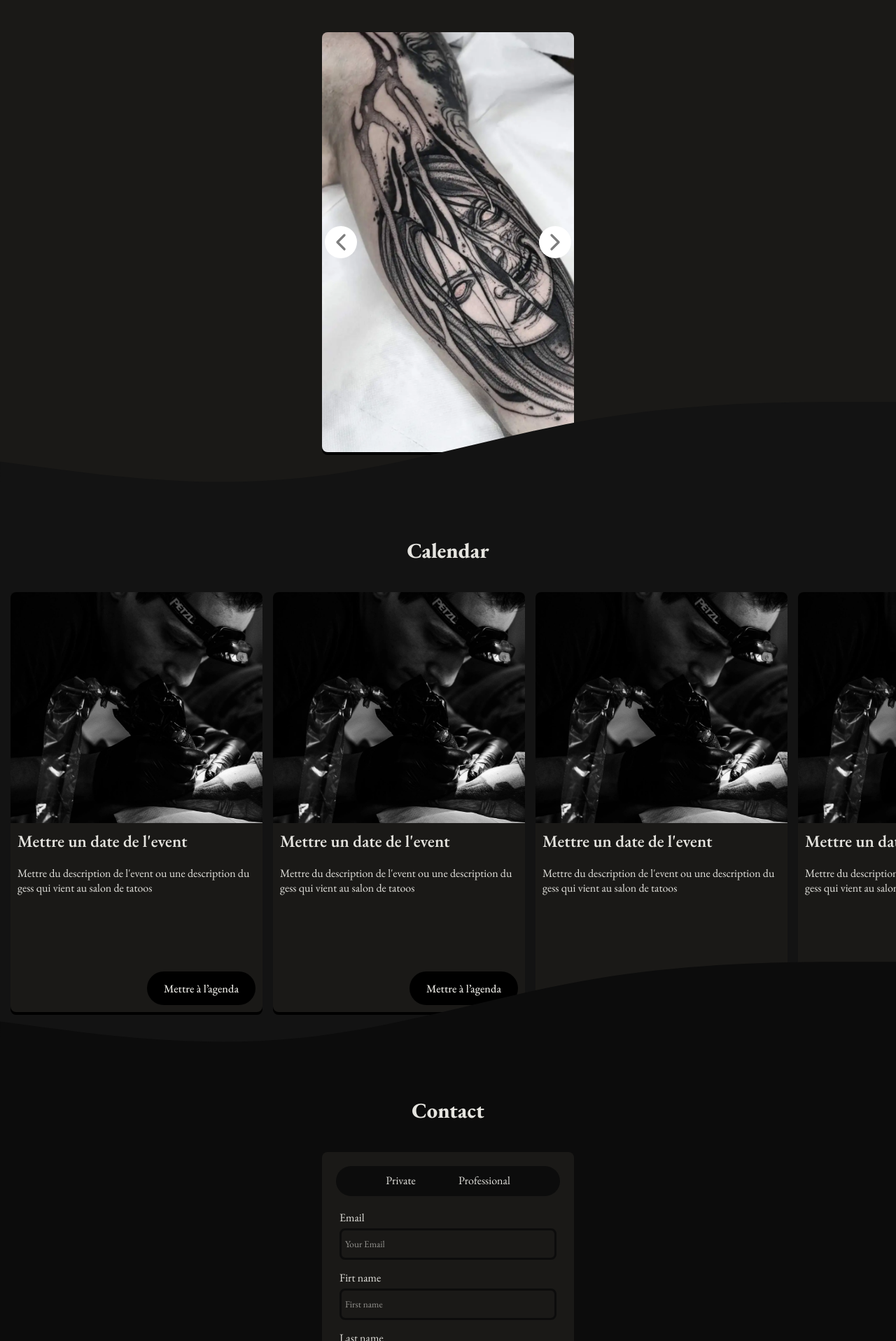
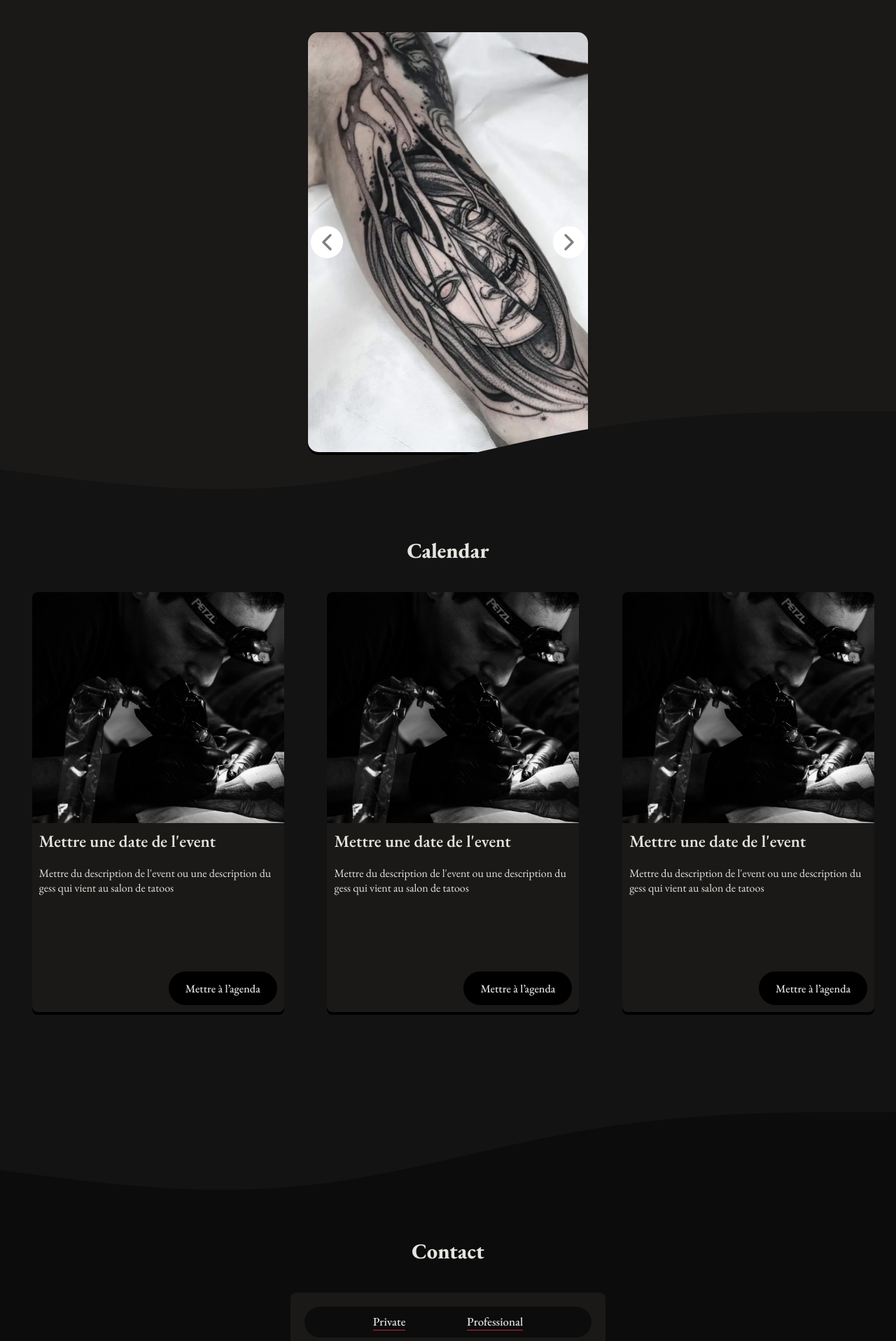
Before and after one commit to Amar-DevWeb/g-sathan, a React (Create React App) app: page / in a window 1280 px wide. Shown: the part 884-2800 px from the top of the page at 70% size. Built offline with nearby package versions, Linux system fonts and the light colour scheme.

Commit message:
begin respensive
path wave ( on respensive wave was buggly )

```diff
--- a/src/App.scss
+++ b/src/App.scss
@@ -5,6 +5,7 @@
   padding: 0;
   box-sizing: border-box;
   color: var(--grey-text);
+  transition: all 0.5s ease-out;
 }
 
 body {
--- a/src/components/Card/Card.module.scss
+++ b/src/components/Card/Card.module.scss
@@ -1,5 +1,5 @@
 .allCard {
-  width: 100%;
+  // width: 100%;
   display: flex;
   justify-content: center;
   align-items: center;
@@ -75,3 +75,10 @@
   background-color: var(--grey-var-3);
   color: var(--red);
 }
+
+@media screen and (min-width : 1024px){
+  .allCard{
+    padding-right: 0;
+    padding-bottom: 15px;
+  }
+}
--- a/src/components/Form/Form.js
+++ b/src/components/Form/Form.js
@@ -1,13 +1,37 @@
-import React from "react";
+import React, {useState} from "react";
 import styles from "./Form.module.scss";
 
 export default function Form() {
+  const [id, setid] = useState(0);
+
+  const handelClick = (index) => {
+    setid(index);
+  };
+
   return (
     <section className={`${styles.allForm}`}>
       <form className={`${styles.form}`}>
         <div className={`${styles.divSelection}`}>
-          <p className={`${styles.selection}`}>Private</p>
-          <p className={`${styles.selection}`}>Professional</p>
+          <p
+            onClick={() => {
+              handelClick(1);
+            }}
+            className={`${styles.selection} ${
+              id === 2 ? "active" : `${styles.active}`
+            }`}
+          >
+            Private
+          </p>
+          <p
+            onClick={() => {
+              handelClick(2);
+            }}
+            className={`${styles.selection} ${
+              id === 1 ? "active" : `${styles.active}`
+            }`}
+          >
+            Professional
+          </p>
         </div>
         <div className={`${styles.description}`}>
           <label className={`${styles.itemLabel}`}>
--- a/src/components/Form/Form.module.scss
+++ b/src/components/Form/Form.module.scss
@@ -116,3 +116,19 @@
     color: var(--red);
   }
 }
+
+.active{
+  font-weight: 500;
+  &::before{
+  width: 100%;
+  }
+}
+
+@media screen and (min-width : 1024px){
+  .form{
+    width: 450px;
+  }
+  .selection{
+    font-size: 1.05rem;
+  }
+}
--- a/src/components/SliderImage/SliderImage.module.scss
+++ b/src/components/SliderImage/SliderImage.module.scss
@@ -36,13 +36,22 @@
   }
 }
 
-.divSlider{
+.divSlider {
   display: flex;
   justify-content: center;
   align-items: center;
   width: 100%;
 }
 
-.Slider{
+.Slider {
   width: 360px;
 }
+
+@media screen and (min-width: 600px) {
+  .allSlider {
+    border-radius: 15px;
+  }
+  .Slider {
+    width: 400px;
+  }
+}
--- a/src/pages/Calendar/Calendar.js
+++ b/src/pages/Calendar/Calendar.js
@@ -1,4 +1,4 @@
-import React, {useEffect} from "react";
+import React, { useEffect, useState } from "react";
 import styles from "./Calendar.module.scss";
 import Titre from "../../components/Title/Title.js";
 import Card from "../../components/Card/Card.js";
@@ -15,65 +15,35 @@ export default function Calendar({ calendarRef, setVisible }) {
     );
     calendarRef.current && observer.observe(calendarRef.current);
   }, [calendarRef]);
+  const [status, setStatus] = useState(true);
   return (
     <section className={`${styles.allCalendar}`} ref={calendarRef}>
       <div className={`${styles.waveRelative}`}>
         <svg
           xmlns="http://www.w3.org/2000/svg"
-          viewBox="0 0 1440 320"
+          viewBox="0 0 1485 160"
           className={`${styles.waveFixed}`}
         >
-          <path d="M0,256L80,266.7C160,277,320,299,480,282.7C640,267,800,213,960,186.7C1120,160,1280,160,1360,160L1440,160L1440,320L1360,320C1280,320,1120,320,960,320C800,320,640,320,480,320C320,320,160,320,80,320L0,320Z"></path>
+          <path d="M0 96L82.5 106.7C165 117 330 139 495 122.7C660 107 825 53 990 26.7C1155 -3.8147e-06 1320 0 1402.5 0H1485V160H1402.5C1320 160 1155 160 990 160C825 160 660 160 495 160C330 160 165 160 82.5 160H0V96Z" />
         </svg>
       </div>
       <Titre text="Calendar" />
       <div className={`${styles.CardScroll}`}>
         <Card
           className={`${styles.Card}`}
-          date="Mettre un date de l'event"
+          date="Mettre une date de l'event"
           description="Mettre du description de l'event ou une description du gess qui vient au salon de tatoos"
         />
         <Card
           className={`${styles.Card}`}
-          date="Mettre un date de l'event"
+          date="Mettre une date de l'event"
           description="Mettre du description de l'event ou une description du gess qui vient au salon de tatoos"
         />
         <Card
           className={`${styles.Card}`}
-          date="Mettre un date de l'event"
+          date="Mettre une date de l'event"
           description="Mettre du description de l'event ou une description du gess qui vient au salon de tatoos"
         />
-        <Card
-          className={`${styles.Card}`}
-          date="Mettre un date de l'event"
-          description="Mettre du description de l'event ou une description du gess qui vient au salon de tatoos"
-        />
-        <Card
-          className={`${styles.Card}`}
-          date="Mettre un date de l'event"
-          description="Mettre du description de l'event ou une description du gess qui vient au salon de tatoos"
-        />
-        <Card
-          className={`${styles.Card}`}
-          date="Mettre un date de l'event"
-          description="Mettre du description de l'event ou une description du gess qui vient au salon de tatoos"
-        />
-        <Card
-          className={`${styles.Card}`}
-          date="Mettre un date de l'event"
-          description="Mettre du description de l'event ou une description du gess qui vient au salon de tatoos"
-        />
-        <Card
-          className={`${styles.Card}`}
-          date="Mettre un date de l'event"
-          description="Mettre du description de l'event ou une description du gess qui vient au salon de tatoos"
-        />
-        <Card
-          className={`${styles.Card}`}
-          date="Mettre un date de l'event"
-          description="Mettre du description de l'event ou une description du gess qui vient au salon de tatoos"
-        />
-
       </div>
     </section>
   );
--- a/src/pages/Calendar/Calendar.module.scss
+++ b/src/pages/Calendar/Calendar.module.scss
@@ -23,6 +23,25 @@
   padding-bottom: 5px;
 }
 
+@media screen and (min-width : 600px){
+  .waveFixed{
+    bottom: -10px;
+
+  }
+  // .waveRelative{
+  //   display: none;
+  // }
+}
+
+@media screen and (min-width : 1024px){
+  .CardScroll{
+    flex-wrap: wrap;
+    justify-content: space-around;
+    padding-bottom: 20%;
+  }
+}
+
+
 /* ===== Scrollbar CSS ===== */
 /* Firefox */
 * {
--- a/src/pages/Contact/Contact.js
+++ b/src/pages/Contact/Contact.js
@@ -20,10 +20,10 @@ export default function Contact({ contactRef, setVisible }) {
       <div className={`${styles.waveRelative}`}>
         <svg
           xmlns="http://www.w3.org/2000/svg"
-          viewBox="0 0 1440 320"
+          viewBox="0 0 1485 160"
           className={`${styles.waveFixed}`}
         >
-          <path d="M0,256L80,266.7C160,277,320,299,480,282.7C640,267,800,213,960,186.7C1120,160,1280,160,1360,160L1440,160L1440,320L1360,320C1280,320,1120,320,960,320C800,320,640,320,480,320C320,320,160,320,80,320L0,320Z"></path>
+          <path d="M0 96L82.5 106.7C165 117 330 139 495 122.7C660 107 825 53 990 26.7C1155 -3.8147e-06 1320 0 1402.5 0H1485V160H1402.5C1320 160 1155 160 990 160C825 160 660 160 495 160C330 160 165 160 82.5 160H0V96Z" />
         </svg>
       </div>
       <Titre text="Contact" />
--- a/src/pages/Contact/Contact.module.scss
+++ b/src/pages/Contact/Contact.module.scss
@@ -15,3 +15,13 @@
   bottom: 0%;
   fill: var(--grey-var-4);
 }
+
+@media screen and (min-width : 600px){
+  .waveFixed{
+    bottom: -10px;
+
+  }
+  // .waveRelative{
+  //   display: none;
+  // }
+}
--- a/src/pages/Home/Home.module.scss
+++ b/src/pages/Home/Home.module.scss
@@ -30,3 +30,12 @@
   font-size: 1.6rem;
   width: 100%;
 }
+
+@media screen and (min-width : 600px){
+  .img{
+    width: 450px;
+  }
+  .slogan{
+    font-size: 1.8rem;
+  }
+}
--- a/src/pages/Tatoos/Tatoos.js
+++ b/src/pages/Tatoos/Tatoos.js
@@ -1,4 +1,4 @@
-import React, {useEffect} from "react";
+import React, { useEffect } from "react";
 import styles from "./Tatoos.module.scss";
 import Titre from "../../components/Title/Title.js";
 import SliderImage from "../../components/SliderImage/SliderImage.js";
@@ -21,20 +21,23 @@ export default function Tatoos({ tatoosRef, setVisible }) {
   return (
     <section className={`${styles.allTatoos}`} ref={tatoosRef}>
       {/* absolute Bloc */}
-      <div className={`${styles.waveRelative}`}>
       <svg
         xmlns="http://www.w3.org/2000/svg"
-          viewBox="0 0 1440 320"
+        viewBox="0 0 1485 160"
         className={`${styles.waveFixed}`}
       >
-          <path d="M0,256L80,266.7C160,277,320,299,480,282.7C640,267,800,213,960,186.7C1120,160,1280,160,1360,160L1440,160L1440,320L1360,320C1280,320,1120,320,960,320C800,320,640,320,480,320C320,320,160,320,80,320L0,320Z"></path>
+        <path d="M0 96L82.5 106.7C165 117 330 139 495 122.7C660 107 825 53 990 26.7C1155 -3.8147e-06 1320 0 1402.5 0H1485V160H1402.5C1320 160 1155 160 990 160C825 160 660 160 495 160C330 160 165 160 82.5 160H0V96Z" />
       </svg>
-      </div>
       {/* flex bloc */}
       <Titre text="Artwork tattoos" />
       <SliderImage>
         {slides.map((s) => (
-              <img src={s} className={`${styles.imgSlide}`} alt="image" />
+          <img
+            key={crypto.randomUUID()}
+            src={s}
+            className={`${styles.imgSlide}`}
+            alt="image"
+          />
         ))}
       </SliderImage>
     </section>
--- a/src/pages/Tatoos/Tatoos.module.scss
+++ b/src/pages/Tatoos/Tatoos.module.scss
@@ -19,13 +19,9 @@
   height: 600px;
 }
 
-// .divSlider{
-//   display: flex;
-//   justify-content: center;
-//   align-items: center;
-//   width: 100%;
-// }
+@media screen and (min-width : 600px){
+  .waveFixed{
+    bottom: -10px;
+  }
 
-// .Slider{
-//   width: 360px;
-// }
+}
```
Lines whose indentation alone changed are shown as unchanged.
